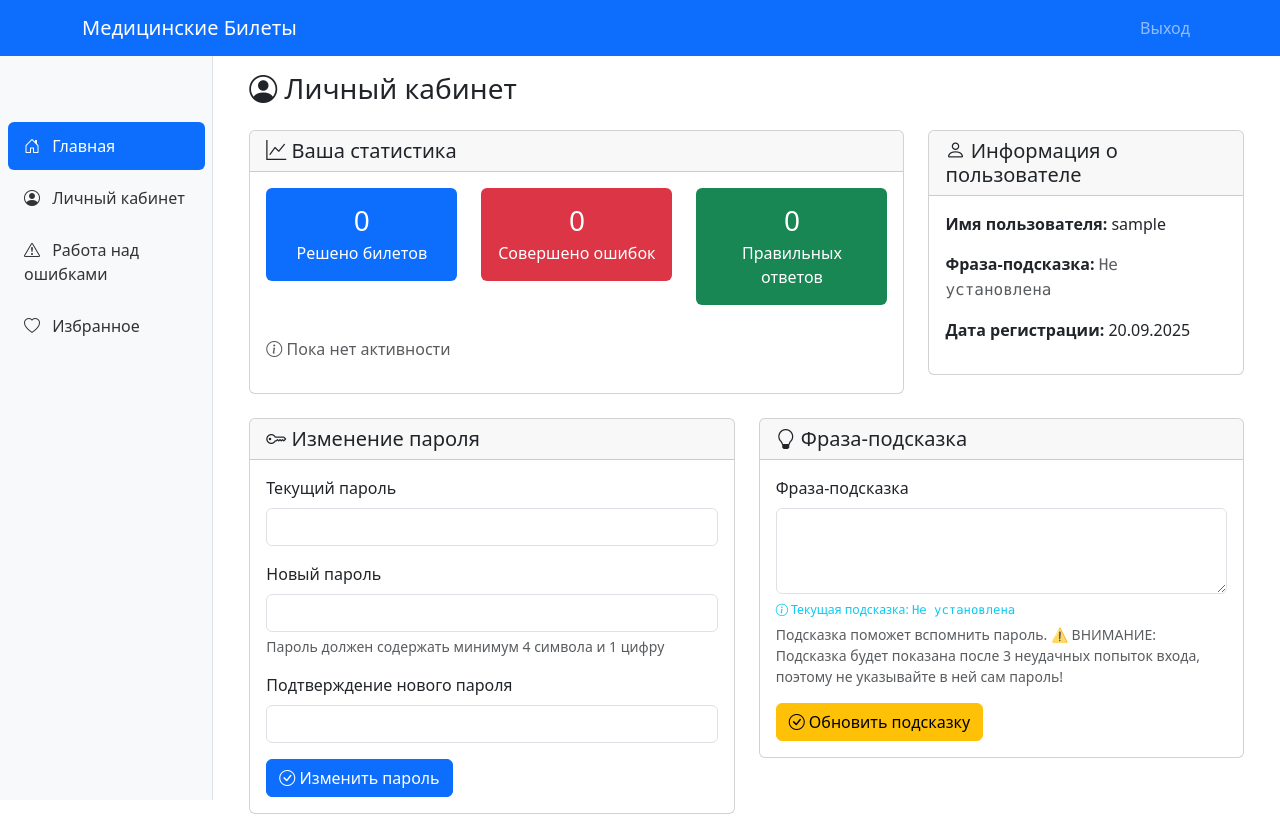
After one commit to IOSHED/medic-card, a Django app: page /auth/profile/ in a window 1280 px wide. The commit adds this page. Run offline with Django 5.2, Linux system fonts and the light colour scheme; the visitor is signed in with stand-in values (Sample User, id 1).

Commit message:
Feat: Profile

```diff
--- a/medic_auth/forms.py
+++ b/medic_auth/forms.py
@@ -1,5 +1,9 @@
 from django import forms
-from django.contrib.auth.forms import AuthenticationForm, UserCreationForm
+from django.contrib.auth.forms import (
+    AuthenticationForm,
+    PasswordChangeForm,
+    UserCreationForm,
+)
 from django.contrib.auth.models import User
 from django.core.exceptions import ValidationError
 
@@ -23,7 +27,7 @@ class CustomUserCreationForm(UserCreationForm):
         max_length=150,
         help_text=(
             "Обязательно. Не более 150 символов. "
-            "Только буквы, цифры и символы @/./+/-/_."
+            "Только буквы, цифры и символы: @.+-_."
         ),
         error_messages={
             "required": "Это поле обязательно для заполнения",
@@ -111,3 +115,43 @@ class CustomAuthenticationForm(AuthenticationForm):
         "invalid_login": "Пожалуйста, введите правильные имя пользователя и пароль.",
         "inactive": "Этот аккаунт неактивен.",
     }
+
+
+class CustomPasswordChangeForm(PasswordChangeForm):
+    old_password = forms.CharField(
+        label="Текущий пароль",
+        strip=False,
+        widget=forms.PasswordInput(attrs={"class": "form-control"}),
+    )
+    new_password1 = forms.CharField(
+        label="Новый пароль",
+        strip=False,
+        widget=forms.PasswordInput(attrs={"class": "form-control"}),
+        help_text="Пароль должен содержать минимум 4 символа и 1 цифру",
+    )
+    new_password2 = forms.CharField(
+        label="Подтверждение нового пароля",
+        strip=False,
+        widget=forms.PasswordInput(attrs={"class": "form-control"}),
+    )
+
+    def clean_new_password1(self):
+        password1 = self.cleaned_data.get("new_password1")
+        validator = CustomPasswordValidator()
+        validator.validate(password1)
+        return password1
+
+
+class PasswordHintChangeForm(forms.ModelForm):
+    class Meta:
+        model = UserProfile
+        fields = ["password_hint"]
+        labels = {
+            "password_hint": "Фраза-подсказка",
+        }
+        help_texts = {
+            "password_hint": "Подсказка поможет вспомнить пароль. ⚠️ ВНИМАНИЕ: Подсказка будет показана после 3 неудачных попыток входа, поэтому не указывайте в ней сам пароль!",
+        }
+        widgets = {
+            "password_hint": forms.Textarea(attrs={"class": "form-control", "rows": 3}),
+        }
--- a/medic_auth/urls.py
+++ b/medic_auth/urls.py
@@ -8,4 +8,9 @@ urlpatterns = [
     path("register/", views.register, name="register"),
     path("login/", views.user_login, name="login"),
     path("logout/", views.user_logout, name="logout"),
+    path("profile/", views.profile, name="profile"),
+    path("profile/change-password/", views.change_password, name="change_password"),
+    path(
+        "profile/change-hint/", views.change_password_hint, name="change_password_hint"
+    ),
 ]
--- a/medic_auth/views.py
+++ b/medic_auth/views.py
@@ -1,9 +1,15 @@
 from django.contrib import messages
-from django.contrib.auth import login, logout
+from django.contrib.auth import login, logout, update_session_auth_hash
+from django.contrib.auth.decorators import login_required
 from django.contrib.auth.models import User
 from django.shortcuts import redirect, render
 
-from .forms import CustomAuthenticationForm, CustomUserCreationForm
+from .forms import (
+    CustomAuthenticationForm,
+    CustomPasswordChangeForm,
+    CustomUserCreationForm,
+    PasswordHintChangeForm,
+)
 from .models import UserProfile
 
 
@@ -60,3 +66,65 @@ def user_logout(request):
     logout(request)
     messages.info(request, "Вы вышли из системы.")
     return redirect("medic_card:home")
+
+
+@login_required
+def profile(request):
+    """Личный кабинет пользователя"""
+    try:
+        user_profile = request.user.userprofile
+    except UserProfile.DoesNotExist:
+        user_profile = UserProfile.objects.create(user=request.user)
+
+    # Формы для изменения данных
+    password_form = CustomPasswordChangeForm(user=request.user)
+    # Создаем форму с пустым полем для фразы-подсказки
+    hint_form = PasswordHintChangeForm(initial={"password_hint": ""})
+
+    context = {
+        "user_profile": user_profile,
+        "password_form": password_form,
+        "hint_form": hint_form,
+    }
+
+    return render(request, "medic_auth/profile.html", context)
+
+
+@login_required
+def change_password(request):
+    """Изменение пароля"""
+    if request.method == "POST":
+        form = CustomPasswordChangeForm(user=request.user, data=request.POST)
+        if form.is_valid():
+            form.save()
+            update_session_auth_hash(request, form.user)
+            messages.success(request, "Пароль успешно изменен!")
+            return redirect("medic_auth:profile")
+        else:
+            messages.error(
+                request, "Ошибка при изменении пароля. Проверьте введенные данные."
+            )
+    else:
+        form = CustomPasswordChangeForm(user=request.user)
+
+    return redirect("medic_auth:profile")
+
+
+@login_required
+def change_password_hint(request):
+    """Изменение фразы-подсказки"""
+    if request.method == "POST":
+        try:
+            user_profile = request.user.userprofile
+        except UserProfile.DoesNotExist:
+            user_profile = UserProfile.objects.create(user=request.user)
+
+        form = PasswordHintChangeForm(request.POST, instance=user_profile)
+        if form.is_valid():
+            form.save()
+            messages.success(request, "Фраза-подсказка успешно обновлена!")
+            return redirect("medic_auth:profile")
+        else:
+            messages.error(request, "Ошибка при обновлении фразы-подсказки.")
+
+    return redirect("medic_auth:profile")
--- a/templates/base.html
+++ b/templates/base.html
@@ -105,7 +105,7 @@
                 </li>
                 <li class="nav-item">
                     <a class="nav-link {% if not user.is_authenticated %}disabled-link{% endif %}"
-                       href="{% if user.is_authenticated %}#{% else %}javascript:void(0){% endif %}"
+                       href="{% if user.is_authenticated %}{% url 'medic_auth:profile' %}{% else %}javascript:void(0){% endif %}"
                        data-auth-required="true">
                         <i class="bi bi-person-circle"></i>
                         Личный кабинет
--- /dev/null
+++ b/templates/medic_auth/profile.html
@@ -0,0 +1,200 @@
+{% extends 'base.html' %}
+
+{% block title %}Личный кабинет{% endblock %}
+
+{% block content %}
+<div class="container-fluid">
+    <div class="row">
+        <div class="col-12">
+            <h1 class="h3 mb-4">
+                <i class="bi bi-person-circle"></i>
+                Личный кабинет
+            </h1>
+        </div>
+    </div>
+
+    <div class="row">
+        <!-- Статистика пользователя -->
+        <div class="col-lg-8 mb-4">
+            <div class="card">
+                <div class="card-header">
+                    <h5 class="card-title mb-0">
+                        <i class="bi bi-graph-up"></i>
+                        Ваша статистика
+                    </h5>
+                </div>
+                <div class="card-body">
+                    <div class="row">
+                        <div class="col-md-4 mb-3">
+                            <div class="text-center p-3 bg-primary text-white rounded">
+                                <h3 class="mb-1">{{ user_profile.tickets_solved }}</h3>
+                                <p class="mb-0">Решено билетов</p>
+                            </div>
+                        </div>
+                        <div class="col-md-4 mb-3">
+                            <div class="text-center p-3 bg-danger text-white rounded">
+                                <h3 class="mb-1">{{ user_profile.mistakes_made }}</h3>
+                                <p class="mb-0">Совершено ошибок</p>
+                            </div>
+                        </div>
+                        <div class="col-md-4 mb-3">
+                            <div class="text-center p-3 bg-success text-white rounded">
+                                <h3 class="mb-1">{{ user_profile.correct_answers }}</h3>
+                                <p class="mb-0">Правильных ответов</p>
+                            </div>
+                        </div>
+                    </div>
+
+                    {% if user_profile.last_activity %}
+                    <div class="mt-3">
+                        <h6>Последняя активность:</h6>
+                        <p class="text-muted">
+                            <i class="bi bi-clock"></i>
+                            {{ user_profile.last_activity|date:"d.m.Y в H:i" }}
+                        </p>
+                    </div>
+                    {% else %}
+                    <div class="mt-3">
+                        <p class="text-muted">
+                            <i class="bi bi-info-circle"></i>
+                            Пока нет активности
+                        </p>
+                    </div>
+                    {% endif %}
+                </div>
+            </div>
+        </div>
+
+        <!-- Информация о пользователе -->
+        <div class="col-lg-4 mb-4">
+            <div class="card">
+                <div class="card-header">
+                    <h5 class="card-title mb-0">
+                        <i class="bi bi-person"></i>
+                        Информация о пользователе
+                    </h5>
+                </div>
+                 <div class="card-body">
+                     <p><strong>Имя пользователя:</strong> {{ user.username }}</p>
+                     <p><strong>Фраза-подсказка:</strong>
+                         <span class="text-muted font-monospace">{{ user_profile.get_masked_password_hint }}</span>
+                     </p>
+                     <p><strong>Дата регистрации:</strong> {{ user.date_joined|date:"d.m.Y" }}</p>
+                 </div>
+            </div>
+        </div>
+    </div>
+
+    <div class="row">
+        <!-- Изменение пароля -->
+        <div class="col-lg-6 mb-4">
+            <div class="card">
+                <div class="card-header">
+                    <h5 class="card-title mb-0">
+                        <i class="bi bi-key"></i>
+                        Изменение пароля
+                    </h5>
+                </div>
+                <div class="card-body">
+                    <form method="post" action="{% url 'medic_auth:change_password' %}">
+                        {% csrf_token %}
+                        <div class="mb-3">
+                            <label for="{{ password_form.old_password.id_for_label }}" class="form-label">
+                                {{ password_form.old_password.label }}
+                            </label>
+                            {{ password_form.old_password }}
+                            {% if password_form.old_password.errors %}
+                                <div class="text-danger">
+                                    {% for error in password_form.old_password.errors %}
+                                        <small>{{ error }}</small>
+                                    {% endfor %}
+                                </div>
+                            {% endif %}
+                        </div>
+
+                        <div class="mb-3">
+                            <label for="{{ password_form.new_password1.id_for_label }}" class="form-label">
+                                {{ password_form.new_password1.label }}
+                            </label>
+                            {{ password_form.new_password1 }}
+                            {% if password_form.new_password1.help_text %}
+                                <div class="form-text">{{ password_form.new_password1.help_text }}</div>
+                            {% endif %}
+                            {% if password_form.new_password1.errors %}
+                                <div class="text-danger">
+                                    {% for error in password_form.new_password1.errors %}
+                                        <small>{{ error }}</small>
+                                    {% endfor %}
+                                </div>
+                            {% endif %}
+                        </div>
+
+                        <div class="mb-3">
+                            <label for="{{ password_form.new_password2.id_for_label }}" class="form-label">
+                                {{ password_form.new_password2.label }}
+                            </label>
+                            {{ password_form.new_password2 }}
+                            {% if password_form.new_password2.errors %}
+                                <div class="text-danger">
+                                    {% for error in password_form.new_password2.errors %}
+                                        <small>{{ error }}</small>
+                                    {% endfor %}
+                                </div>
+                            {% endif %}
+                        </div>
+
+                        <button type="submit" class="btn btn-primary">
+                            <i class="bi bi-check-circle"></i>
+                            Изменить пароль
+                        </button>
+                    </form>
+                </div>
+            </div>
+        </div>
+
+        <!-- Изменение фразы-подсказки -->
+        <div class="col-lg-6 mb-4">
+            <div class="card">
+                <div class="card-header">
+                    <h5 class="card-title mb-0">
+                        <i class="bi bi-lightbulb"></i>
+                        Фраза-подсказка
+                    </h5>
+                </div>
+                <div class="card-body">
+                    <form method="post" action="{% url 'medic_auth:change_password_hint' %}">
+                        {% csrf_token %}
+                         <div class="mb-3">
+                             <label for="{{ hint_form.password_hint.id_for_label }}" class="form-label">
+                                 {{ hint_form.password_hint.label }}
+                             </label>
+                             {{ hint_form.password_hint }}
+                             <div class="form-text">
+                                 <small class="text-info">
+                                     <i class="bi bi-info-circle"></i>
+                                     Текущая подсказка: <span class="font-monospace">{{ user_profile.get_masked_password_hint }}</span>
+                                 </small>
+                             </div>
+                             {% if hint_form.password_hint.help_text %}
+                                 <div class="form-text">{{ hint_form.password_hint.help_text }}</div>
+                             {% endif %}
+                             {% if hint_form.password_hint.errors %}
+                                 <div class="text-danger">
+                                     {% for error in hint_form.password_hint.errors %}
+                                         <small>{{ error }}</small>
+                                     {% endfor %}
+                                 </div>
+                             {% endif %}
+                         </div>
+
+                        <button type="submit" class="btn btn-warning">
+                            <i class="bi bi-check-circle"></i>
+                            Обновить подсказку
+                        </button>
+                    </form>
+                </div>
+            </div>
+        </div>
+    </div>
+</div>
+{% endblock %}
```
Also changed, not shown: medic_auth/models.py (+26 -0 lines).
